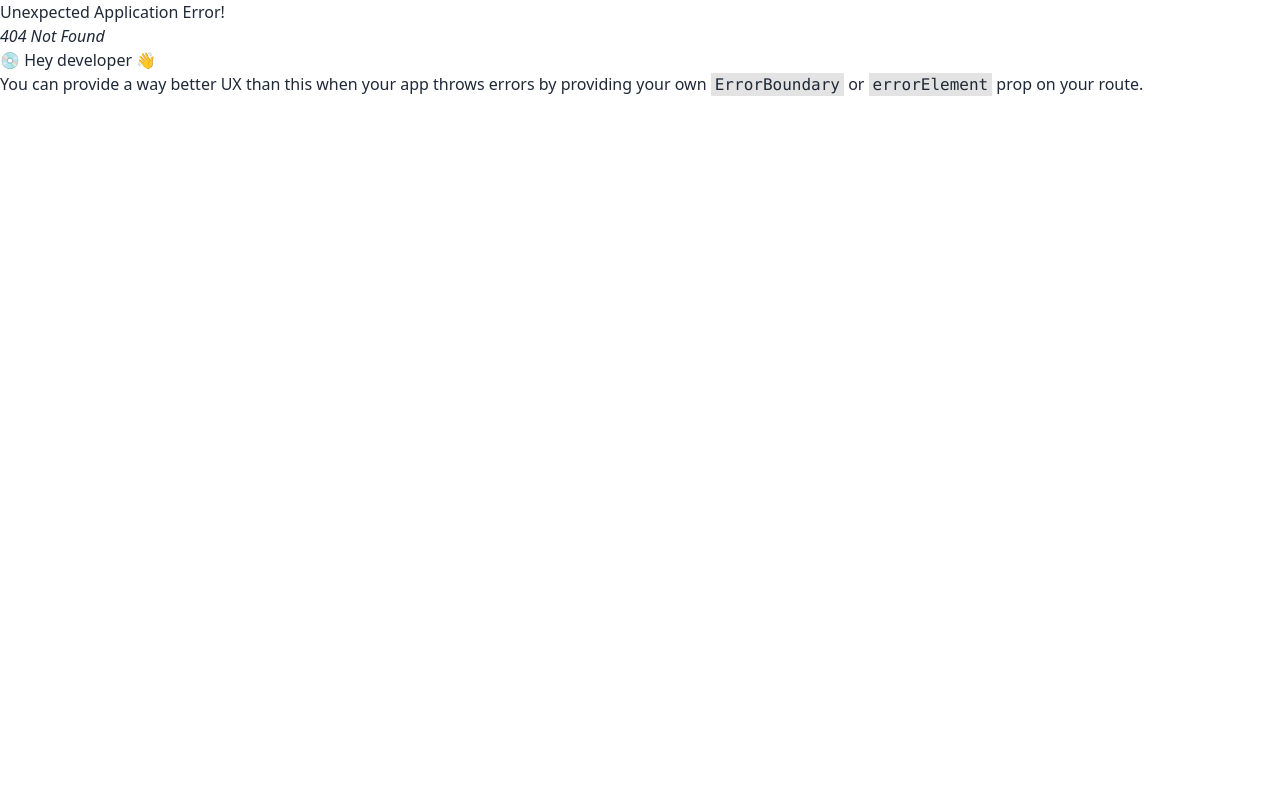
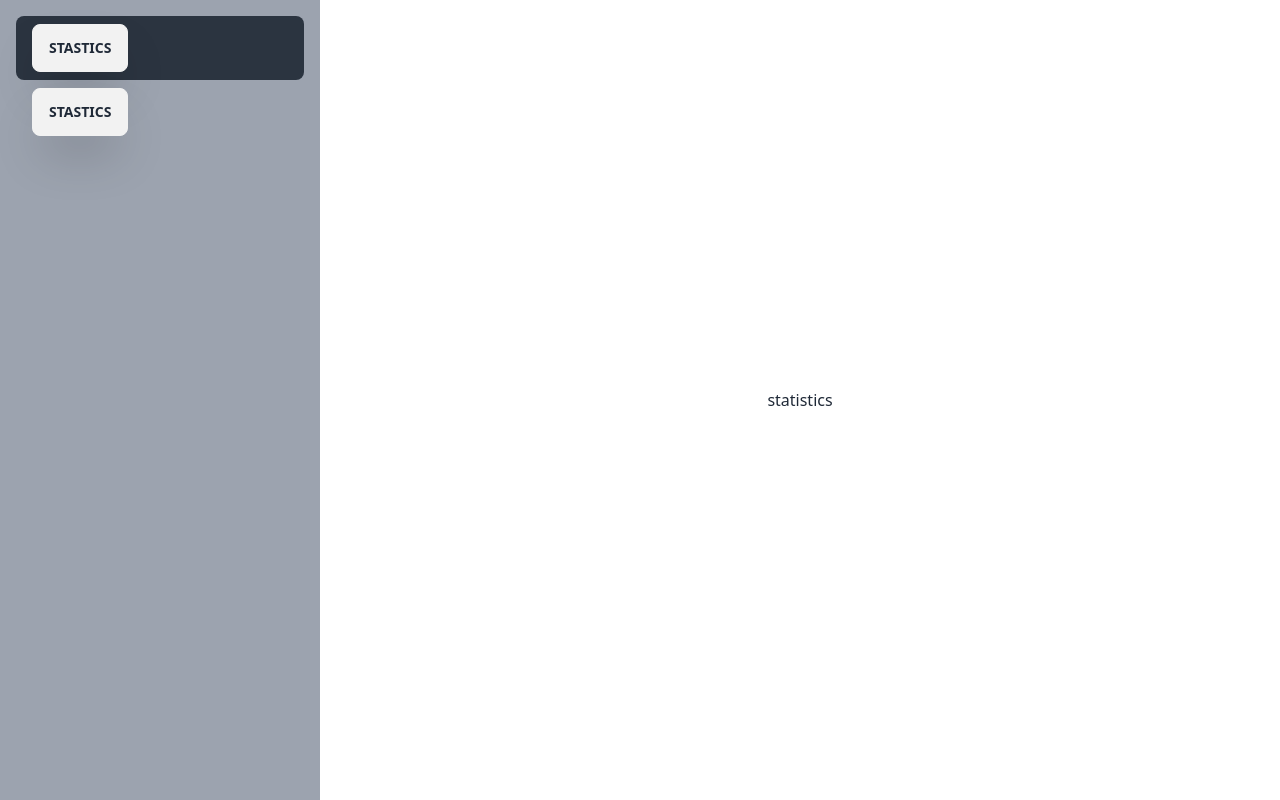
Before and after one commit to ekram2d/Simple-Shopping-Cart-Application, a React (Vite) app: page /dashboard/statistics in a window 1280 px wide. Before the commit this address had no page. Built offline with nearby package versions, Linux system fonts and the light colour scheme.

Commit message:
dashboard added

```diff
--- a/src/Componets/Shared/Navbar/Navbar.jsx
+++ b/src/Componets/Shared/Navbar/Navbar.jsx
@@ -31,7 +31,7 @@ const Navbar = () => {
                 <div className="hidden sm:block">
                     <ul className="flex space-x-4">
                         <li><Link to="/" className="text-white">Home</Link></li>
-                        <li><Link to="/about" className="text-white">About</Link></li>
+                        <li><Link to="/dashboard" className="text-white">Dashboard</Link></li>
 
                         <li> <Link to="/order" className="text-gray-100  flex justify-center items-center">
             <FontAwesomeIcon icon={faShoppingCart} className="mr-2 font-bold text-2xl  " />
@@ -49,7 +49,7 @@ const Navbar = () => {
                     {menuOpen && (
                         <ul className="absolute top-12 right-0 bg-black text-white p-2 space-y-2 border shadow-2xl font-bold me-3">
                             <li><Link to="/" className="text-gray-100">Home</Link></li>
-                            <li><Link to="/about" className="text-gray-100">About</Link></li>
+                            <li><Link to="/dashboard" className="text-white">Dashboard</Link></li>
 
                             <li> <Link to="/order" className="text-gray-100  flex justify-center items-center">
             <FontAwesomeIcon icon={faShoppingCart} className="mr-2 font-bold text-2xl  " />
--- /dev/null
+++ b/src/layout/Dashboard/Dashboard.jsx
@@ -0,0 +1,32 @@
+import React from 'react';
+import { Link, NavLink, Outlet } from 'react-router-dom';
+import Statistics from './Statistics/Statistics';
+import Home from '../../HOme/Home/Home/Home';
+
+const Dashboard = () => {
+      return (
+            <>
+                  <div className="drawer lg:drawer-open">
+  <input id="my-drawer-2" type="checkbox" className="drawer-toggle" />
+  <div className="drawer-content flex flex-col items-center justify-center">
+    {/* Page content here */}
+    <label htmlFor="my-drawer-2" className="btn btn-primary drawer-button lg:hidden">Open drawer</label>
+
+    <Outlet></Outlet>
+
+  </div>
+  <div className="drawer-side ">
+    <label htmlFor="my-drawer-2 " className="drawer-overlay "></label>
+    <ul className="menu p-4 w-80 h-full text-black font-bold  shadow-2xl bg-gray-400">
+      {/* Sidebar content here */}
+      <li><NavLink to='statistics'><button className='btn shadow-2xl hover:scale-x-90  '>Stastics</button></NavLink> </li>
+      <li><NavLink to='/'><button className='btn shadow-2xl hover:scale-x-90  '>Stastics</button></NavLink> </li>
+    </ul>
+
+  </div>
+</div>
+            </>
+      );
+};
+
+export default Dashboard;
--- /dev/null
+++ b/src/layout/Dashboard/Statistics/Statistics.jsx
@@ -0,0 +1,12 @@
+import React from 'react';
+
+const Statistics = () => {
+      return (
+            <div>
+                  statistics
+
+            </div>
+      );
+};
+
+export default Statistics;
```
Also changed, not shown: src/Routes/Route.jsx (+18 -0 lines).
